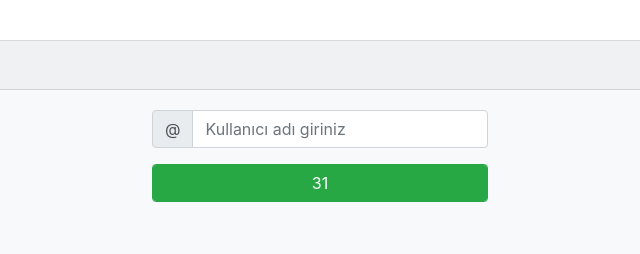
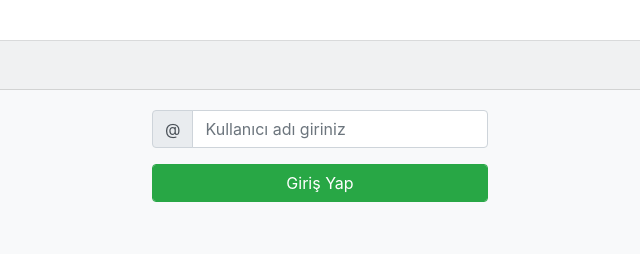
Before and after one commit to odayaozel/scof, a plain HTML site: page index.html in a window 1280 px wide. Shown: the top 254 px of the page, 320-960 px from the left. Drawn offline with nearby package versions, Linux system fonts and the light colour scheme.

Commit message:
Update index.html

```diff
--- a/index.html
+++ b/index.html
@@ -34,7 +34,7 @@
                                     <input type="text" class="form-control" placeholder="Kullanıcı adı giriniz"
                                         aria-label="Kullanıcı adı giriniz" aria-describedby="kullanici_adi" id="kadi">
                                 </div>
-                                <button type="button" onclick="uyeKaydet();" class="form-control btn btn-success">31</button>
+                                <button type="button" onclick="uyeKaydet();" class="form-control btn btn-success">Giriş Yap</button>
                             </div>
                         </div>
                     </div>
```
